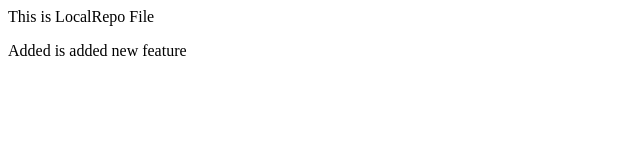
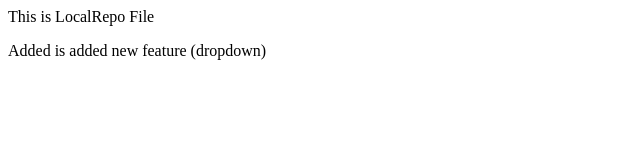
Before and after one commit to vishal96g/LocalRepo, a plain HTML site: page index.html in a window 1280 px wide. Shown: the full height of the page, 0-640 px from the left. Drawn offline with Linux system fonts and the light colour scheme.

Commit message:
dropdown added

```diff
--- a/index.html
+++ b/index.html
@@ -1,2 +1,2 @@
 <p> This is LocalRepo File</p>
-<p> Added is added new feature</p>
+<p> Added is added new feature (dropdown)</p>
```
